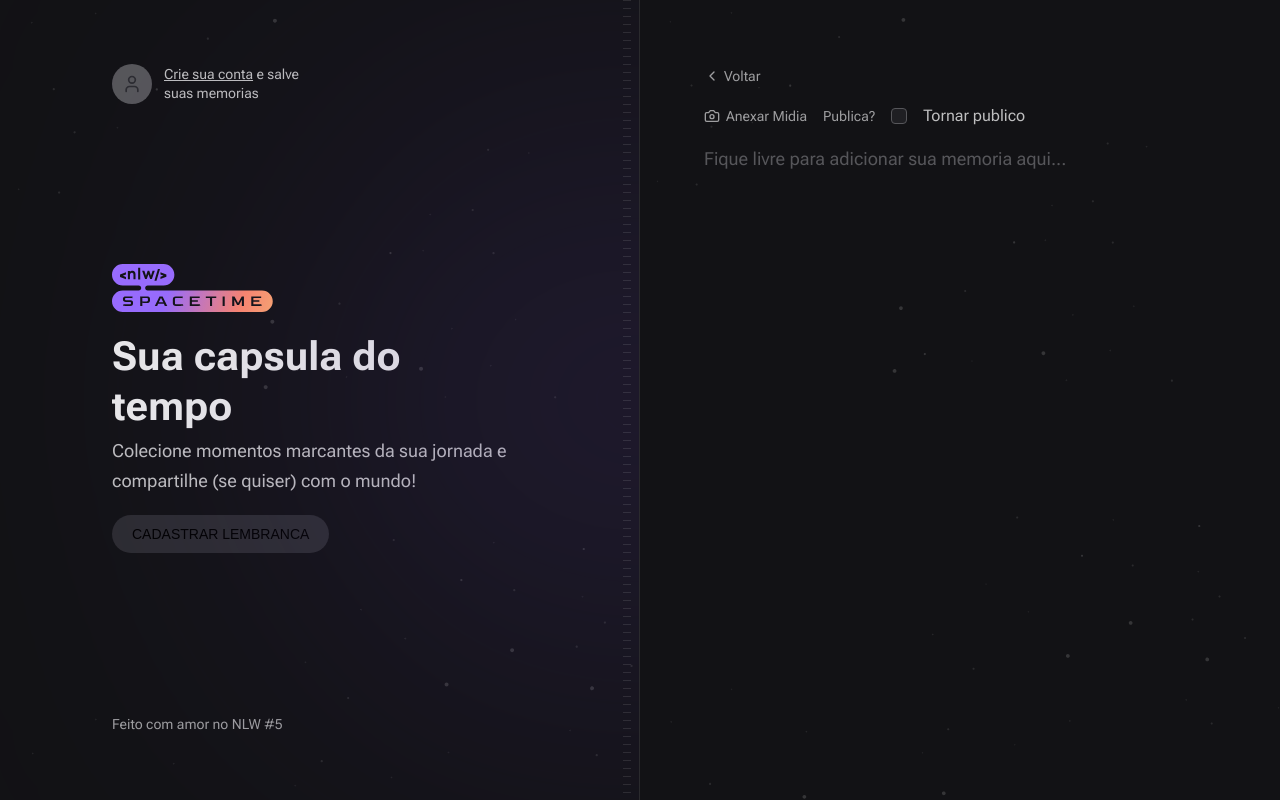
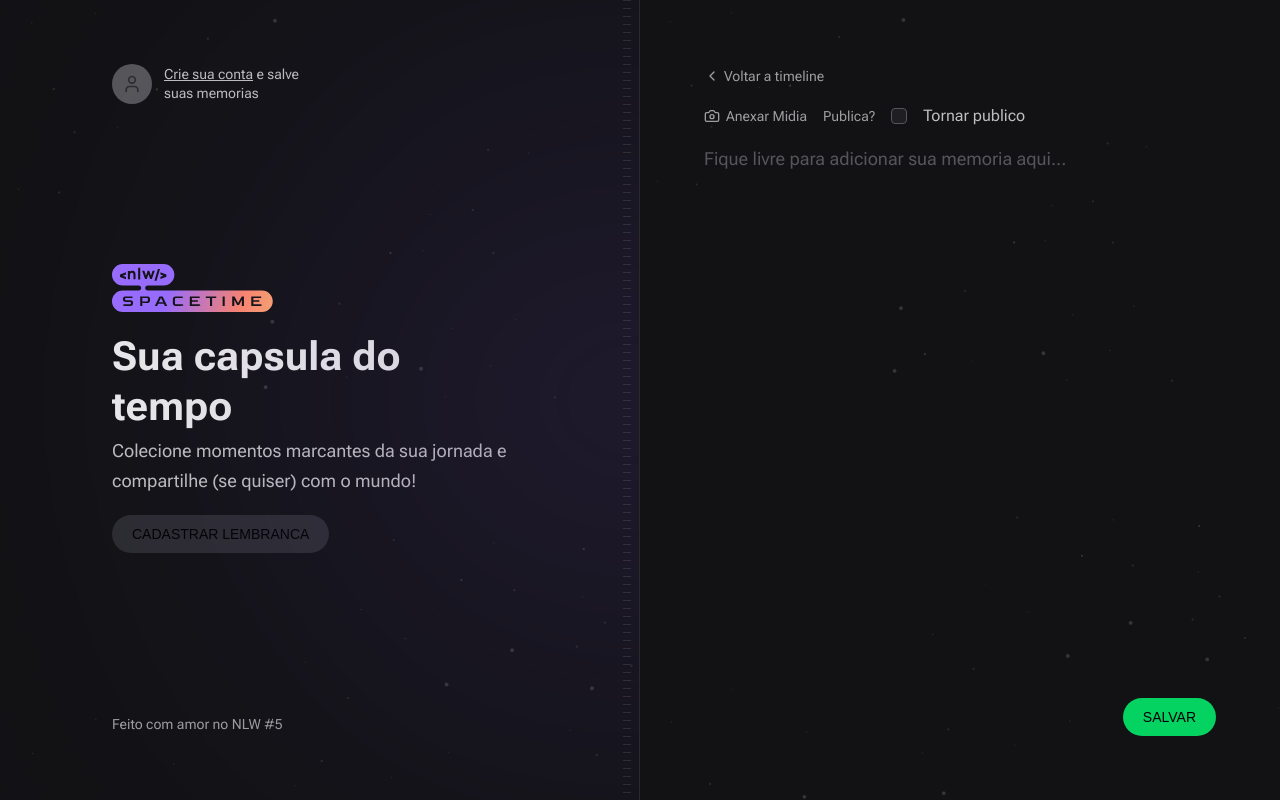
Before and after one commit to shpsyte/spacetime, a Next.js app in the folder web/: page /memories/new in a window 1280 px wide. Built offline with nearby package versions, Linux system fonts and the light colour scheme; no server answers; a web font is replaced by a local one.

Commit message:
Web: fazendo upload do arquivo para o server

```diff
--- a/web/src/app/memories/new/page.tsx
+++ b/web/src/app/memories/new/page.tsx
@@ -1,4 +1,5 @@
-import { Camera, ChevronLeft } from 'lucide-react'
+import NewMemoryForms from '@/components/NewMemoryForms'
+import { ChevronLeft } from 'lucide-react'
 import Link from 'next/link'
 import React from 'react'
 
@@ -11,41 +12,10 @@
           className="flex items-center gap-1 text-sm text-gray-200 hover:text-gray-100"
         >
           <ChevronLeft className="h4 w-4" />
-          Voltar
+          Voltar a timeline
         </Link>
 
-        <form className="flex flex-1 flex-col gap-2" action="">
-          <div className="flex items-center gap-4">
-            <label
-              htmlFor="media"
-              className="flex cursor-pointer items-center gap-1.5 text-sm text-gray-200 hover:text-gray-100"
-            >
-              <Camera className="h4 w-4" />
-              Anexar Midia
-            </label>
-            <label
-              htmlFor="isPublic"
-              className="flex items-center gap-1.5 text-sm text-gray-200 hover:text-gray-100"
-            >
-              Publica?
-            </label>
-            <input
-              type="checkbox"
-              name="isPublic"
-              id="isPublic"
-              value="true"
-              className="h-4 w-4 rounded border-gray-400 bg-gray-700 text-purple-500 "
-            />
-            Tornar publico
-          </div>
-          <input type="file" id="media" className="invisible h-0 w-0" />
-          <textarea
-            name="content"
-            spellCheck={false}
-            className="w-full flex-1 resize-none rounded border-0 bg-transparent p-0 text-lg leading-relaxed text-gray-100 placeholder:text-gray-400 focus:ring-0"
-            placeholder="Fique livre para adicionar sua memoria aqui..."
-          />
-        </form>
+        <NewMemoryForms />
       </div>
     </>
   )
--- a/web/src/components/EmptyMemories.tsx
+++ b/web/src/components/EmptyMemories.tsx
@@ -1,3 +1,4 @@
+import Link from 'next/link'
 import React from 'react'
 
 export default function EmptyMemories() {
@@ -5,9 +6,9 @@
     <div className="flex flex-1 items-center justify-center">
       <p className="w-[360px] text-center leading-relaxed">
         You dont have any memories yet. Start creating{' '}
-        <a className="underline hover:text-gray-50" href="">
+        <Link className="underline hover:text-gray-50" href="/memories/new">
           one now
-        </a>
+        </Link>
       </p>
     </div>
   )
--- /dev/null
+++ b/web/src/components/MediaPicker.tsx
@@ -0,0 +1,48 @@
+'use client'
+
+import { ChangeEvent, useState } from 'react'
+
+export default function MediaPicker() {
+  const [preview, setPreview] = useState<string | null>(null)
+  const [isImg, setIsImg] = useState<boolean>(true)
+
+  function onFileSelected(event: ChangeEvent<HTMLInputElement>) {
+    const { files } = event.target
+
+    if (!files) return
+
+    const preview = URL.createObjectURL(files[0])
+
+    const isImgage = files[0].type.includes('image')
+
+    setIsImg(isImgage)
+    setPreview(preview)
+  }
+  return (
+    <>
+      <input
+        type="file"
+        id="media"
+        name="media"
+        accept="image/*, video/*"
+        className="invisible h-0 w-0"
+        onChange={onFileSelected}
+      />
+
+      {!!preview && isImg && (
+        <img
+          src={preview}
+          alt="preview"
+          className="aspect-video w-full rounded-lg object-cover"
+        />
+      )}
+      {!!preview && !isImg && (
+        <video
+          src={preview}
+          controls
+          className="aspect-video w-full rounded-lg object-cover"
+        />
+      )}
+    </>
+  )
+}
--- /dev/null
+++ b/web/src/components/NewMemoryForms.tsx
@@ -0,0 +1,78 @@
+'use client'
+
+import { Camera } from 'lucide-react'
+import React, { FormEvent } from 'react'
+import MediaPicker from './MediaPicker'
+import { api } from '@/lib/api'
+
+export default function NewMemoryForms() {
+  async function handleCreatememory(event: FormEvent<HTMLFormElement>) {
+    event.preventDefault()
+
+    const formData = new FormData(event.currentTarget)
+
+    const fileToUpdate = formData.get('media')
+    let imrUrl = ''
+    if (fileToUpdate) {
+      const uploadFormData = new FormData()
+      uploadFormData.set('file', fileToUpdate)
+
+      const upload = await api.post('/upload', uploadFormData)
+      imrUrl = upload.data.fileUrl
+    }
+
+    await api.post('/memories', {
+      coverUrl: imrUrl,
+      content: formData.get('content'),
+      isPublic: formData.get('isPublic'),
+    })
+  }
+  return (
+    <>
+      <form
+        className="flex flex-1 flex-col gap-2"
+        onSubmit={handleCreatememory}
+      >
+        <div className="flex items-center gap-4">
+          <label
+            htmlFor="media"
+            className="flex cursor-pointer items-center gap-1.5 text-sm text-gray-200 hover:text-gray-100"
+          >
+            <Camera className="h4 w-4" />
+            Anexar Midia
+          </label>
+          <label
+            htmlFor="isPublic"
+            className="flex items-center gap-1.5 text-sm text-gray-200 hover:text-gray-100"
+          >
+            Publica?
+          </label>
+          <input
+            type="checkbox"
+            name="isPublic"
+            id="isPublic"
+            value="true"
+            className="h-4 w-4 rounded border-gray-400 bg-gray-700 text-purple-500 "
+          />
+          Tornar publico
+        </div>
+
+        <MediaPicker />
+
+        <textarea
+          name="content"
+          spellCheck={false}
+          className="w-full flex-1 resize-none rounded border-0 bg-transparent p-0 text-lg leading-relaxed text-gray-100 placeholder:text-gray-400 focus:ring-0"
+          placeholder="Fique livre para adicionar sua memoria aqui..."
+        />
+
+        <button
+          type="submit"
+          className="inline-block self-end rounded-full bg-green-500 px-5 py-3 font-alt text-sm uppercase leading-none text-black transition-colors hover:bg-green-600"
+        >
+          Salvar
+        </button>
+      </form>
+    </>
+  )
+}
```
Also changed, not shown: 1 other file (tests, documents, lock files or other folders).
